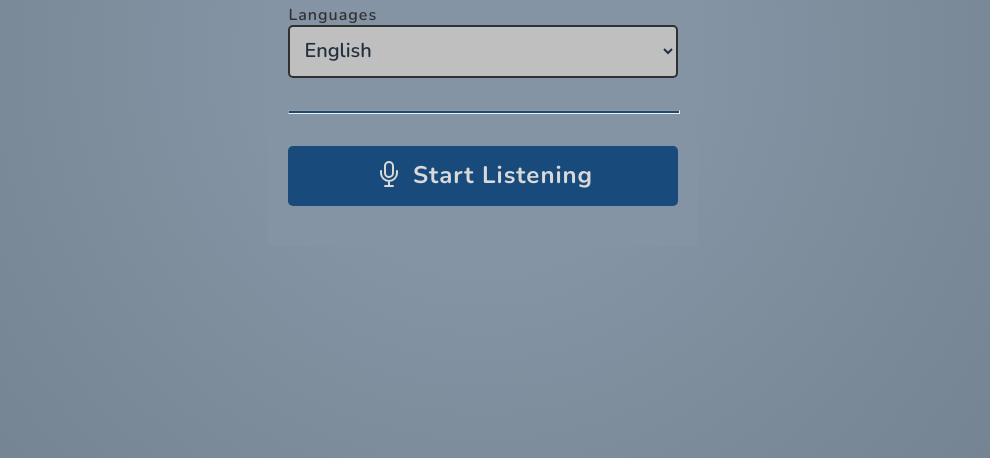
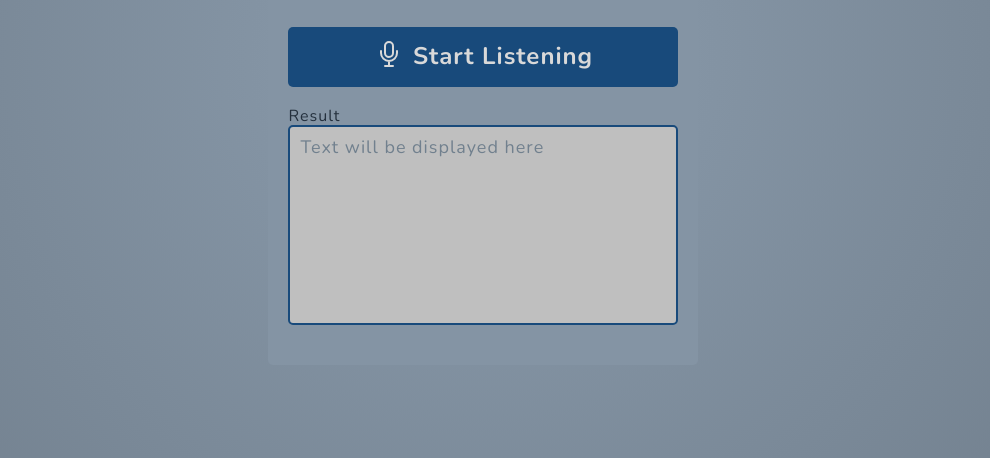
Before and after one commit to MAbdurahman/js-speech-to-text, a website: page index.html in a window 1280 px wide. Shown: the part 342-800 px from the top of the page, without its empty margins (157-1147 px from the left). Drawn offline with nearby package versions, Linux system fonts and the light colour scheme.

Commit message:
Add div with class result-text and its styles

```diff
--- a/index.html
+++ b/index.html
@@ -19,7 +19,7 @@
     <div class="options">
         <div class="language">
             <!--<p>Language</p>-->
-            <label for="language">Languages</label>
+            <label for="language">Language</label>
             <select name="input-language" id="language"></select>
         </div>
     </div>
@@ -32,7 +32,11 @@
         <p class="btn-text">Start Listening</p>
     </button>
 
-
+    <label for="result-text">Result</label>
+    <div id="result-text" class="result-text"
+         spellcheck="false"
+         contentEditable=true data-placeholder="Text will be displayed here"></div>
+    <p class="interim"></p>
 </div>
 <!-- jquery scripts-->
 <script src="./js/jquery-3.6.1.min.js"></script>
--- a/scss/main.scss
+++ b/scss/main.scss
@@ -141,7 +141,14 @@ input::placeholder {
   color: var(--clr-augmented-200);
 }
 
+#result-text:empty:before {
+  content:attr(data-placeholder);
+  color: var(--clr-augmented-200);
+}
 
+.interim {
+  display: none;
+}
 ion-icon {
   font-size: 4rem;
 }
@@ -183,6 +190,7 @@ ion-icon {
   color: var(--clr-augmented-400);
   background-color: var(--clr-neutral-400);
   border: 2px solid var(--clr-neutral-700);
+  border: 2px solid var(--clr-primary-800);
   border-radius: var(--br-border-radius);
   outline: none;
 }
@@ -277,6 +285,22 @@ hr.line {
 /*=============================================
 
 ================================================*/
+.result-text {
+  width: 100%;
+  min-height: 200px;
+
+  margin-bottom: 20px;
+  padding: 10px;
+
+  font-size: 18px;
+  font-weight: 500;
+  color: var(--clr-augmented-400);
+  background-color: var(--clr-neutral-400);
+  border-radius: var(--br-border-radius);
+  border: 2px solid var(--clr-neutral-700);
+  border: 2px solid var(--clr-primary-800);
+
+}
 /*=============================================
 
 ================================================*/
```
Also changed, not shown: css/main.css, 1 other file.
